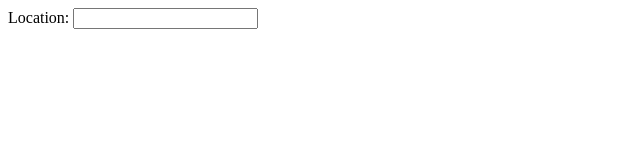
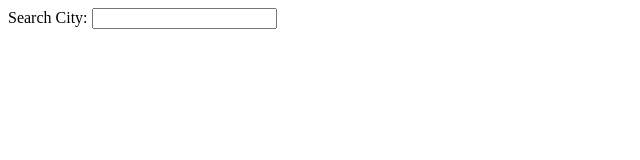
Before and after one commit to haskar1/weather, a website built with webpack: page dist/index.html in a window 1280 px wide. Shown: the full height of the page, 0-640 px from the left. Built offline with nearby package versions, Linux system fonts and the light colour scheme.

Commit message:
Update search label

```diff
--- a/dist/index.html
+++ b/dist/index.html
@@ -10,7 +10,7 @@
 </head>
 <body>
   <label for="location-search">
-    Location:
+    Search City:
     <input type="search" name="location" id="location-search">
   </label>
 
```
